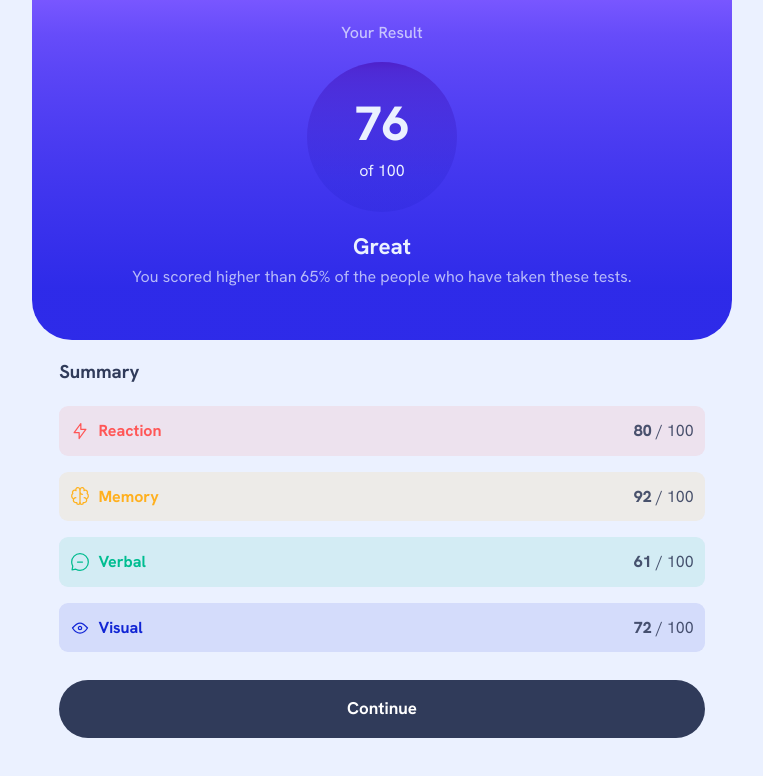
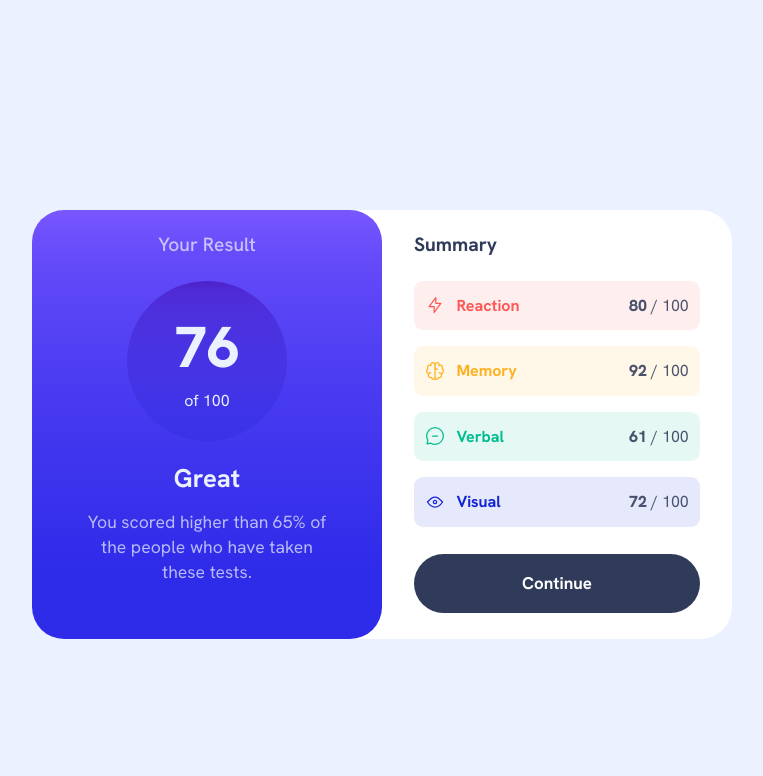
Before and after one commit to quest82/frontend_mentor_projects_2, a plain HTML site: page 01_Results_Summary_Component/index.html in a window 1280 px wide. Both pictures are taken after a click on the button "Continue". Shown: the whole page, without its empty margins (258-1021 px from the left). Drawn offline with Linux system fonts and the light colour scheme.

Commit message:
Completed the desktop view and added functionality to calculate and display scores

```diff
--- a/01_Results_Summary_Component/index.html
+++ b/01_Results_Summary_Component/index.html
@@ -11,14 +11,15 @@
 		/>
 		<link rel="stylesheet" href="style.css" />
 		<title>Frontend Mentor | Results summary component</title>
+		<script src="./script.js" defer></script>
 	</head>
-	<body>
-		<main class="result">
+	<body class="flex body--flex">
+		<main class="result flex result--flex">
 			<section class="result__total flex result__total--flex">
 				<h1 class="result__total__title">Your Result</h1>
 				<div class="result__total__bubble flex result__total__bubble--flex">
 					<p class="result__total__bubble__info">
-						<span class="result__total__bubble__info__score">76</span> of 100
+						<span class="result__total__bubble__info__score">__</span> of 100
 					</p>
 				</div>
 
@@ -48,7 +49,7 @@
 						</p>
 					</div>
 					<p class="result__summary__breakdown__score">
-						<span class="result__summary__breakdown__score__data">80</span> /
+						<span class="result__summary__breakdown__score__data reaction">__</span> /
 						100
 					</p>
 				</div>
@@ -69,7 +70,7 @@
 						</p>
 					</div>
 					<p class="result__summary__breakdown__score">
-						<span class="result__summary__breakdown__score__data">92</span> /
+						<span class="result__summary__breakdown__score__data memory">__</span> /
 						100
 					</p>
 				</div>
@@ -90,7 +91,7 @@
 						</p>
 					</div>
 					<p class="result__summary__breakdown__score">
-						<span class="result__summary__breakdown__score__data">61</span> /
+						<span class="result__summary__breakdown__score__data verbal">__</span> /
 						100
 					</p>
 				</div>
@@ -111,11 +112,11 @@
 						</p>
 					</div>
 					<p class="result__summary__breakdown__score">
-						<span class="result__summary__breakdown__score__data">72</span> /
+						<span class="result__summary__breakdown__score__data visual">__</span> /
 						100
 					</p>
 				</div>
-				<button type="submit">Continue</button>
+				<button class="btn" type="submit">Continue</button>
 			</section>
 		</main>
 	</body>
--- /dev/null
+++ b/01_Results_Summary_Component/script.js
@@ -0,0 +1,64 @@
+"use strict";
+
+const overAllScore = document.querySelector(
+	".result__total__bubble__info__score"
+);
+const memoryScore = document.querySelector(".memory");
+const reactionScore = document.querySelector(".reaction");
+const verbalScore = document.querySelector(".verbal");
+const visualScore = document.querySelector(".visual");
+const button = document.querySelector(".btn");
+const jsonData = `[
+  {
+    "category": "Reaction",
+    "score": 80,
+    "icon": "./assets/images/icon-reaction.svg"
+  },
+  {
+    "category": "Memory",
+    "score": 92,
+    "icon": "./assets/images/icon-memory.svg"
+  },
+  {
+    "category": "Verbal",
+    "score": 61,
+    "icon": "./assets/images/icon-verbal.svg"
+  },
+  {
+    "category": "Visual",
+    "score": 72,
+    "icon": "./assets/images/icon-visual.svg"
+  }
+]`;
+
+const convertedData = JSON.parse(jsonData);
+
+button.addEventListener('click', e => {
+    dataInjector()
+    setTimeout(scoreCounter, 400)
+
+})
+
+function dataInjector () {
+	for (let a of convertedData) {
+		if (a.category === "Memory") {
+			memoryScore.textContent = a.score;
+		} else if (a.category === "Reaction") {
+			reactionScore.textContent = a.score;
+		} else if (a.category === "Verbal") {
+			verbalScore.textContent = a.score;
+		} else if (a.category === "Visual") {
+			visualScore.textContent = a.score;
+		}
+	}
+};
+
+function scoreCounter () {
+    let count = 0
+    for (let a of convertedData) {
+        let dataNum = parseInt(a.score, 10)
+        count+=dataNum
+    }
+    let avg = Math.floor(count / convertedData.length)
+    overAllScore.textContent = avg
+}
--- a/01_Results_Summary_Component/style.css
+++ b/01_Results_Summary_Component/style.css
@@ -3,24 +3,25 @@ VARIABLE KEYS
 */
 :root {
 	--clr-red: hsl(0, 100%, 67%);
-	--clr-reda: hsl(0, 100%, 67%, 0.1);
 	--clr-yellow: hsl(39, 100%, 56%);
-	--clr-yellowa: hsl(39, 100%, 56%, 0.1);
 	--clr-teal: hsl(166, 100%, 37%);
-	--clr-teala: hsl(166, 100%, 37%, 0.1);
 	--clr-blue-600: hsl(234, 85%, 45%);
-	--clr-blue-600a: hsl(234, 85%, 45%, 0.1);
 	--clr-white: hsl(0, 0%, 100%);
 	--clr-text-blue-100: hsl(221, 100%, 96%);
-	--clr-text-blue-100a: hsl(221, 100%, 96%, 0.72);
 	--clr-bg-lavender: hsl(241, 100%, 89%);
 	--clr-blue-700: hsl(224, 30%, 27%);
-	--clr-blue-700a: hsl(224, 30%, 27%, 0.87);
 
 	--clr-grad-bg-purple: hsl(252, 100%, 67%);
 	--clr-grad-bg-blue: hsl(241, 81%, 54%);
 	--clr-grad-bubble-blue-500: hsla(256, 72%, 46%);
 	--clr-grad-bubble-blue-700: hsla(241, 72%, 46%, 0.23);
+
+	--clr-reda: hsl(0, 100%, 67%, 0.1);
+	--clr-yellowa: hsl(39, 100%, 56%, 0.1);
+	--clr-teala: hsl(166, 100%, 37%, 0.1);
+	--clr-blue-600a: hsl(234, 85%, 45%, 0.1);
+	--clr-text-blue-100a: hsl(221, 100%, 96%, 0.72);
+	--clr-blue-700a: hsl(224, 30%, 27%, 0.87);
 
 	--fnt-fam: "Hanken Grotesk";
 	--fnt-wgt-normal: 500;
@@ -123,16 +124,23 @@ body {
 	font-family: var(--fnt-fam);
 	font-size: 1rem;
 	background-color: var(--clr-text-blue-100);
+	width: 100vw;
+	height: 100vh;
 }
 
 .flex {
 	display: flex;
 }
 
+.body--flex {
+	justify-content: center;
+	align-items: center;
+}
 /*
 LAYOUT
 */
 
+.result--flex,
 .result__total--flex,
 .result__total__bubble--flex {
 	flex-direction: column;
@@ -151,7 +159,6 @@ LAYOUT
 
 .result {
 	max-width: 700px;
-	margin: 0 auto;
 }
 
 .result__total {
@@ -174,8 +181,8 @@ LAYOUT
 		16%,
 		var(--clr-grad-bubble-blue-700) 80%
 	);
-	width: 150px;
-	height: 150px;
+	width: 160px;
+	height: 160px;
 	border-radius: 50%;
 }
 
@@ -224,32 +231,36 @@ TYPOGRAPHY
 	font-weight: var(--fnt-wgt-xbold);
 }
 
+.result__total__title,
+.result__summary__title {
+	font-size: 1.2rem;
+}
+
 .result__total__title {
-	font-size: 1rem;
 	margin-bottom: 1em;
 	font-weight: var(--fnt-wgt-normal);
 	color: var(--clr-text-blue-100a);
 }
 
 .result__total__bubble__info__score {
-	font-size: 3em;
+	font-size: 3.6rem;
 	display: block;
-	padding: 0em;
 	line-height: 1.4;
 }
 
 .result__total__remark {
-	font-size: 1.4rem;
+	font-size: 1.6rem;
+	margin-bottom: 0.4em;
 }
 
 .result__total__description {
 	line-height: 1.4;
 	margin-bottom: 2em;
+	font-size: 1.1rem;
 	color: var(--clr-text-blue-100a);
 }
 
 .result__summary__title {
-	font-size: 1.16rem;
 	color: var(--clr-blue-700);
 	margin-bottom: 1em;
 }
@@ -279,7 +290,7 @@ ASSETS
 */
 
 .result__summary__breakdown__info__img {
-	margin-right: 0.5em;
+	margin-right: 0.7em;
 }
 
 button {
@@ -294,7 +305,38 @@ button {
 	border: none;
 }
 
+button:active,
+button:hover {
+	background-image: linear-gradient(
+		var(--clr-grad-bg-purple),
+		30%,
+		var(--clr-grad-bg-blue) 85%
+	);
+	cursor: pointer;
+}
 
 /*
+MOBILE VIEW
+*/
 
-*/
+@media (min-width: 700px) {
+	.result {
+		background-color: var(--clr-white);
+		margin-top: 3em;
+		border-radius: 32px;
+	}
+
+	.result__total,
+	.result__summary {
+		width: 50%;
+		border-radius: 32px;
+	}
+
+	.result--flex {
+		flex-direction: row;
+	}
+
+	.result__summary {
+		padding: 1.2em 2em;
+	}
+}
```
